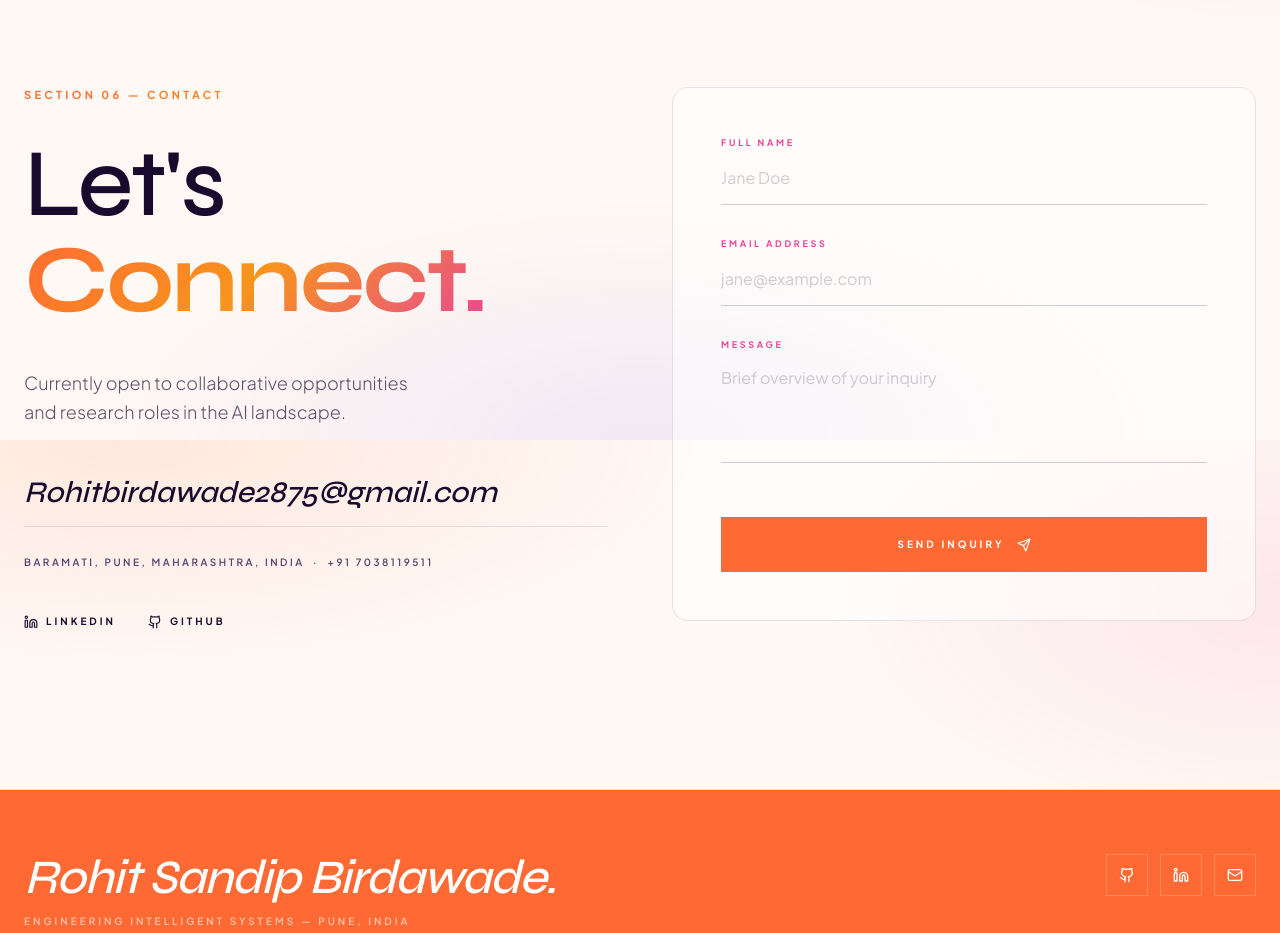
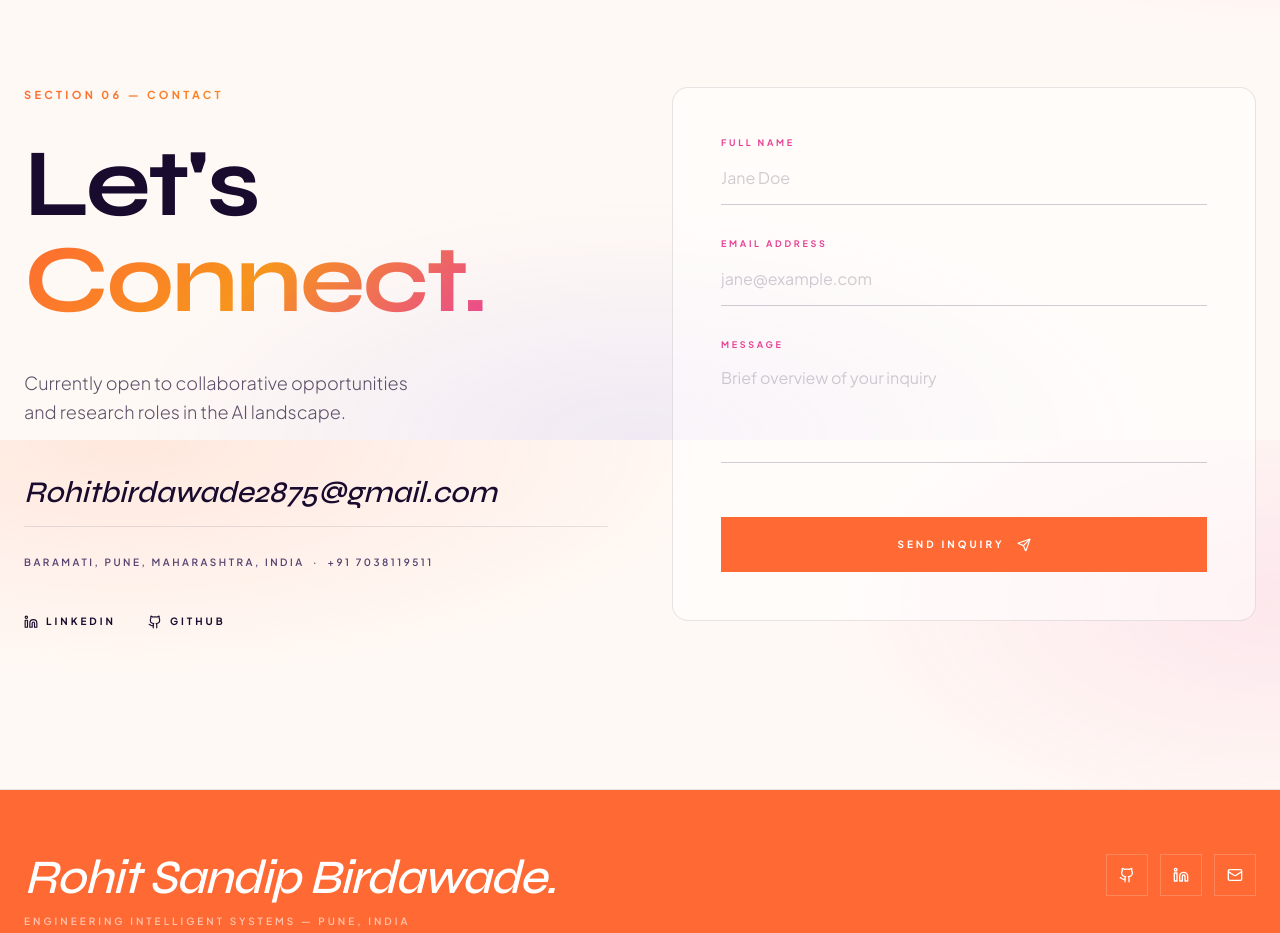
Before and after one commit to rohitbirdawade007/engineer-portfolio-folio, a React (Vite) app: page / in a window 1280 px wide. Shown: the part 6760-7693 px from the top of the page. Built offline with nearby package versions, Linux system fonts and the light colour scheme; no server answers.

Commit message:
Changes
Co-authored-by: rohitbirdawade007 <128689461+rohitbirdawade007@users.noreply.github.com>

```diff
--- a/src/components/ContactSection.tsx
+++ b/src/components/ContactSection.tsx
@@ -41,7 +41,7 @@ const ContactSection = () => {
         {/* Left: editorial connect */}
         <div className="md:col-span-6">
           <span className="eyebrow mb-8 block">Section 06 — Contact</span>
-          <h2 className="font-serif text-6xl md:text-8xl leading-[0.95] tracking-tight mb-10">
+          <h2 className="font-serif text-5xl sm:text-6xl md:text-8xl leading-[0.95] tracking-tight mb-10 font-bold">
             Let's <span className="text-gradient">Connect.</span>
           </h2>
           <p className="text-foreground/70 mb-12 max-w-sm text-lg font-light leading-relaxed">
```
